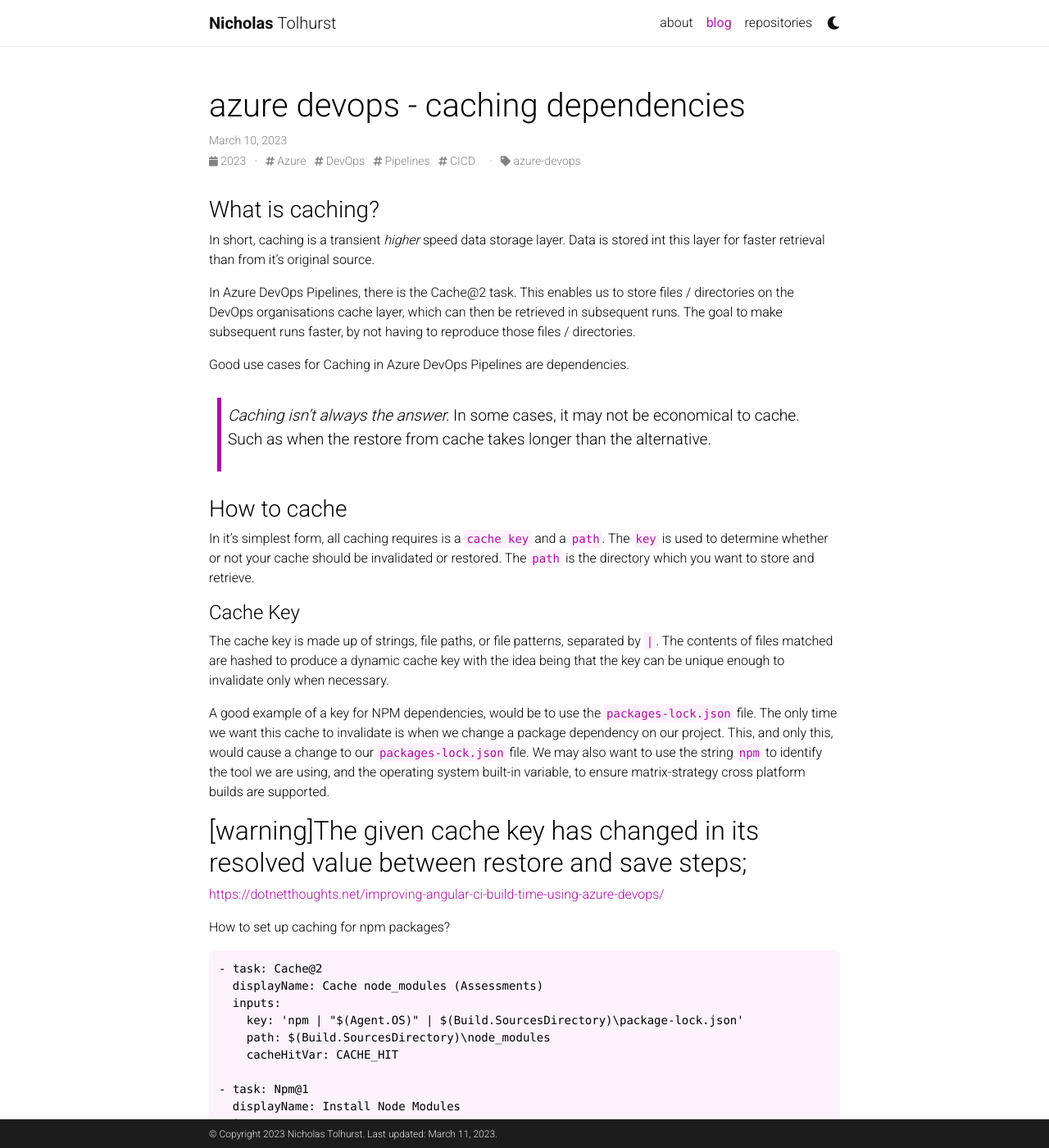
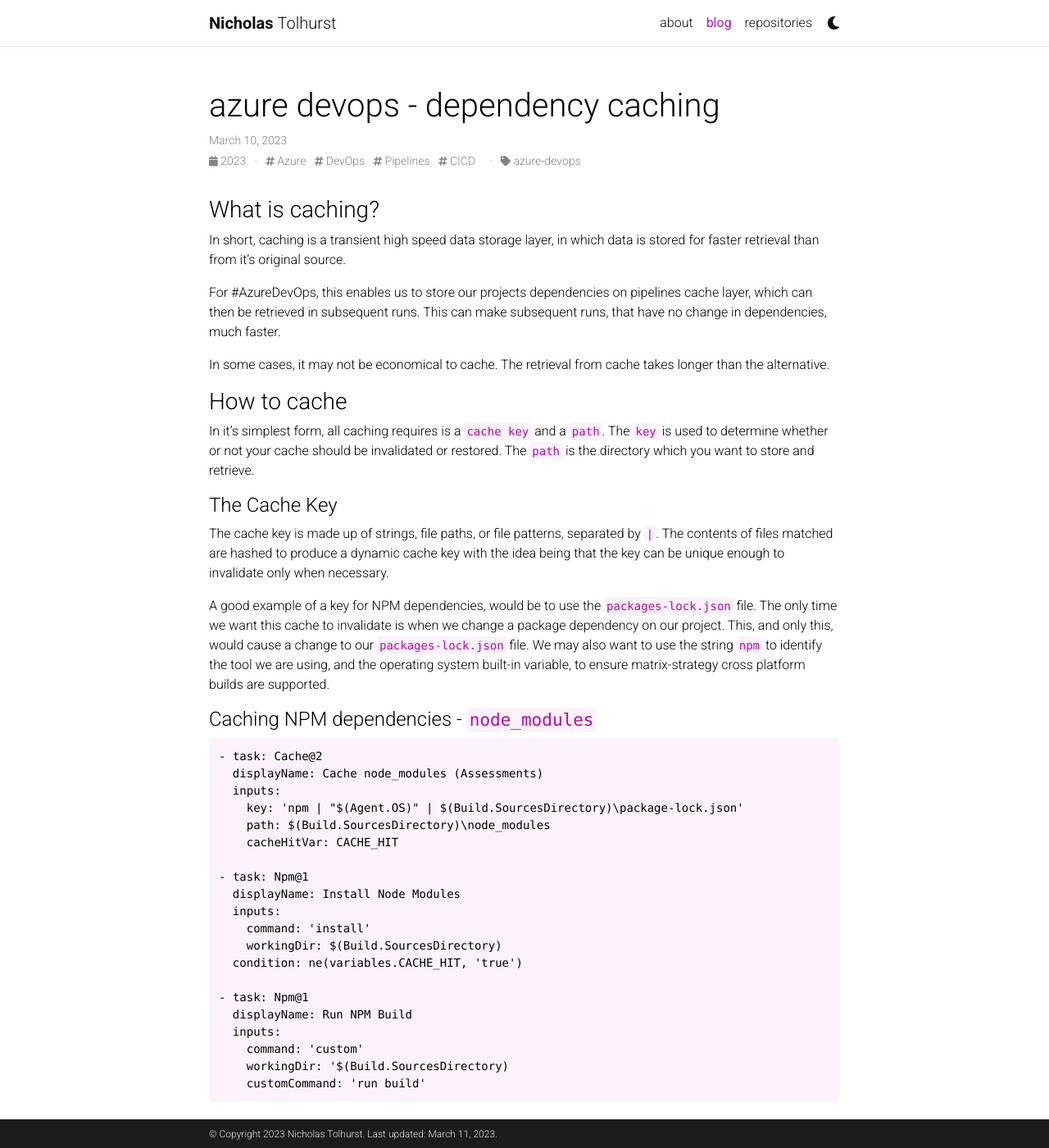
Before and after one commit to nicktolhurst/nicktolhurst.github.io, a Jekyll site: the page built from _posts/2023-03-10-azdo-nugetcache.md, in a window 1280 px wide and 1400 px high. Shown: the whole window at 82% size. Built offline with Jekyll 4.4.1, drawn with Linux system fonts in a browser that asks for light colours; comment, search, counter and statistics services are not loaded; a style sheet for code colours, icons or effects is not loaded; some of the changed text lies outside the part shown.

Commit message:
updates blog content

```diff
--- a/_posts/2023-03-10-azdo-nugetcache.md
+++ b/_posts/2023-03-10-azdo-nugetcache.md
@@ -1,6 +1,6 @@
 ---
 layout: post
-title:  azure devops - caching dependencies
+title:  azure devops - dependency caching
 date:   2023-03-10
 description: >
     Using caching in your pipeline is a great way to speed up your pipeline's execution time.
@@ -10,28 +10,25 @@
 
 ### What is caching?
 
-In short, caching is a transient _higher_ speed data storage layer. Data is stored int this layer for faster retrieval than from it's original source.
+In short, caching is a transient high speed data storage layer, in which data is stored for faster retrieval than from it's original source.
 
-In Azure DevOps Pipelines, there is the Cache@2 task. This enables us to store files / directories on the DevOps organisations cache layer, which can then be retrieved in subsequent runs. The goal to make subsequent runs faster, by not having to reproduce those files / directories.
+For #AzureDevOps, this enables us to store our projects dependencies on pipelines cache layer, which can then be retrieved in subsequent runs. This can make subsequent runs, that have no change in dependencies, much faster.
 
-Good use cases for Caching in Azure DevOps Pipelines are dependencies.
+In some cases, it may not be economical to cache. The retrieval from cache takes longer than the alternative.
 
-> *Caching isn't always the answer.* In some cases, it may not be economical to cache. Such as when the restore from cache takes longer than the alternative.
+
 
 ### How to cache
 
 In it's simplest form, all caching requires is a `cache key` and a `path`. The `key` is used to determine whether or not your cache should be invalidated or restored. The `path` is the directory which you want to store and retrieve.
 
-#### Cache Key
+#### The Cache Key
 
 The cache key is made up of strings, file paths, or file patterns, separated by `|`. The contents of files matched are hashed to produce a dynamic cache key with the idea being that the key can be unique enough to invalidate only when necessary.
 
 A good example of a key for NPM dependencies, would be to use the `packages-lock.json` file. The only time we want this cache to invalidate is when we change a package dependency on our project. This, and only this, would cause a change to our `packages-lock.json` file. We may also want to use the string `npm` to identify the tool we are using, and the operating system built-in variable, to ensure matrix-strategy cross platform builds are supported.
 
-## [warning]The given cache key has changed in its resolved value between restore and save steps;
-<https://dotnetthoughts.net/improving-angular-ci-build-time-using-azure-devops/>
-
-How to set up caching for npm packages?
+#### Caching NPM dependencies - `node_modules`
 
 {% highlight YAML %}
 
@@ -57,3 +54,9 @@
     customCommand: 'run build'
 
 {% endhighlight %}
+
+### Gotchyas
+
+> [warning]The given cache key has changed in its resolved value between restore and save steps;
+
+Something has happened between the `Cache@2` step and the end of the job that has caused the dynamic hash key to change. Check that the tool versions that generated / updated the files used in the key are the same. For example, using `NuGet 5.1.0` to restore and generate `package.lock.json` files on your development machine won't match the build servers `package.lock.json` files, if the agent has `NuGet 6.0.0` installed.
```
